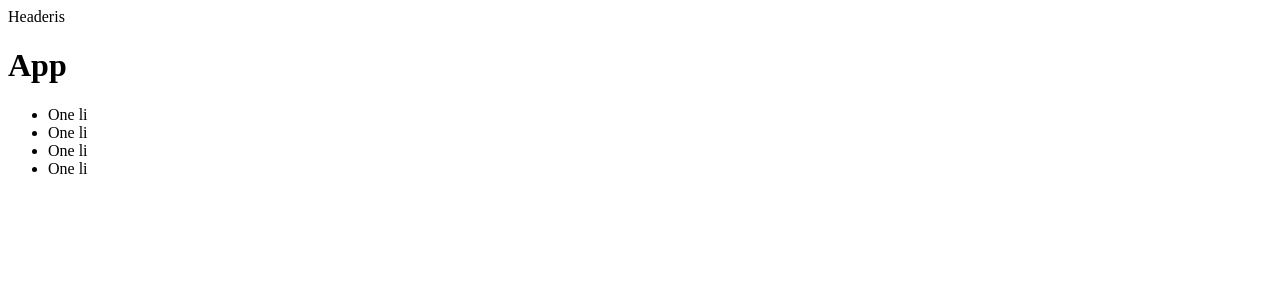
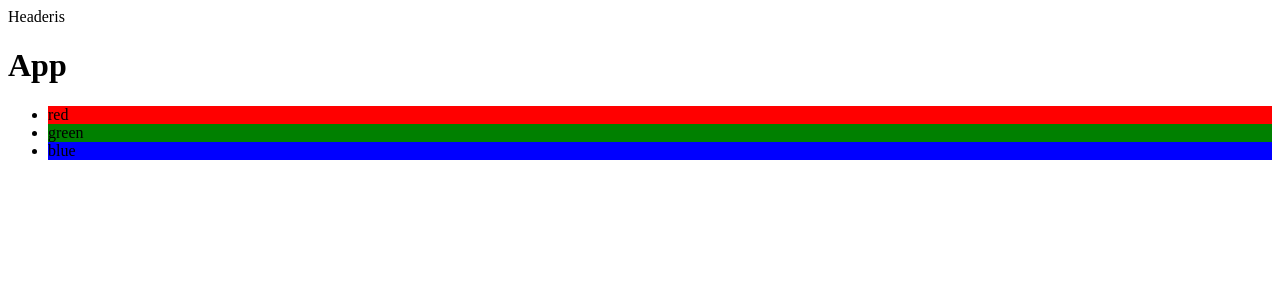
Before and after one commit to gintare-ces/React-js, a React (Vite) app in the folder 03_react_events_stateIntro_lifecycle/: page / in a window 1280 px wide. Shown: the top 300 px of the page. Built offline with nearby package versions, Linux system fonts and the light colour scheme.

Commit message:
color list

```diff
--- a/03_react_events_stateIntro_lifecycle/src/components/PeopleList.jsx
+++ b/03_react_events_stateIntro_lifecycle/src/components/PeopleList.jsx
@@ -1,12 +1,13 @@
 import Person from "./Person"
 
-const PeopleList = () => {
+const PeopleList = (props) => {
+    // mapinti per gauta sarasa ir gaminti Person componentus
+
     return (
         <ul>
-           <Person />
-           <Person />
-           <Person />
-           <Person />
+            {props.list.map((color) => (
+            <Person key={color} name={color} />))}
+
         </ul>
     )
 }
--- a/03_react_events_stateIntro_lifecycle/src/components/Person.jsx
+++ b/03_react_events_stateIntro_lifecycle/src/components/Person.jsx
@@ -1,6 +1,6 @@
-const Person = () => {
+const Person = (props) => {
     return (
-        <li>One li</li>
+        <li style={{backgroundColor: props.name}}>{props.name}</li>
 
     )
 }
```
